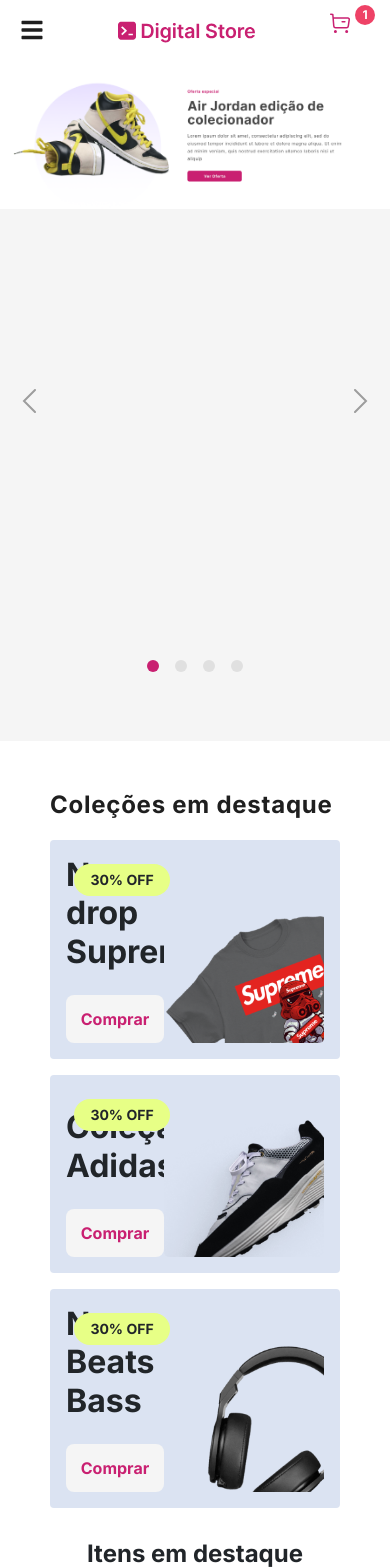
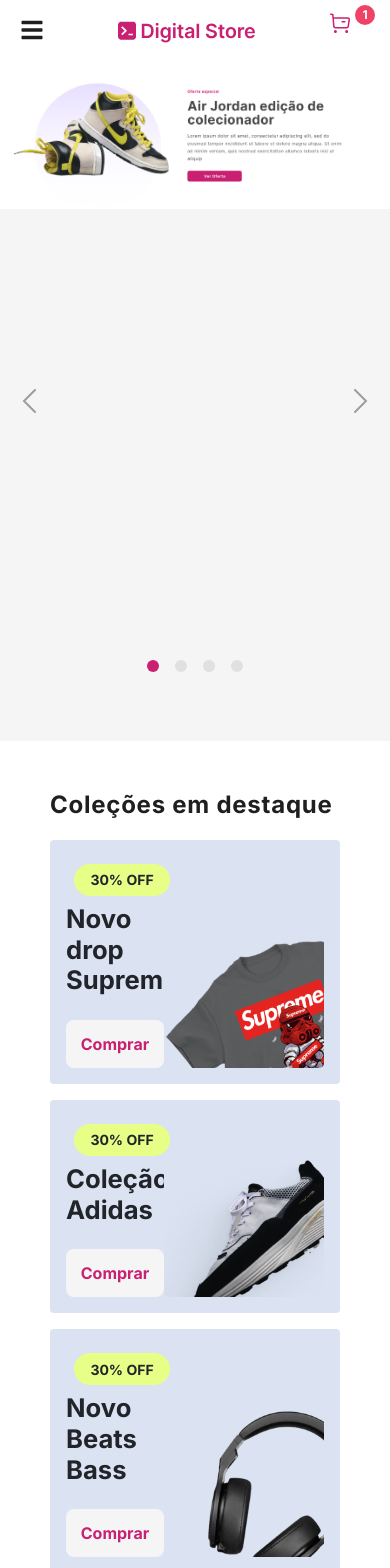
Before and after one commit to Natanael135/DigitalStoreProject-GeracaoTech, a React (Vite) app: page / in a window 390 px wide. Shown: the top 1568 px of the page. Built offline with nearby package versions, Linux system fonts and the light colour scheme.

Commit message:
fix: correção no coleção em destaque no responsivo.

```diff
--- a/src/components/FeaturedProducts/index.jsx
+++ b/src/components/FeaturedProducts/index.jsx
@@ -82,6 +82,14 @@ const Offer = styled.div`
 const CardTitle = styled.h2`
   font-size: 2rem;
   font-weight: bold;
+  font-size: 1.6rem;
+    font-weight: bold;
+    padding-top: 3rem;
+  @media screen and (min-width: 768px) {
+    font-size: 2rem;
+    padding-top: 0;
+}
+
 `;
 
 const Button = styled.a`
```
